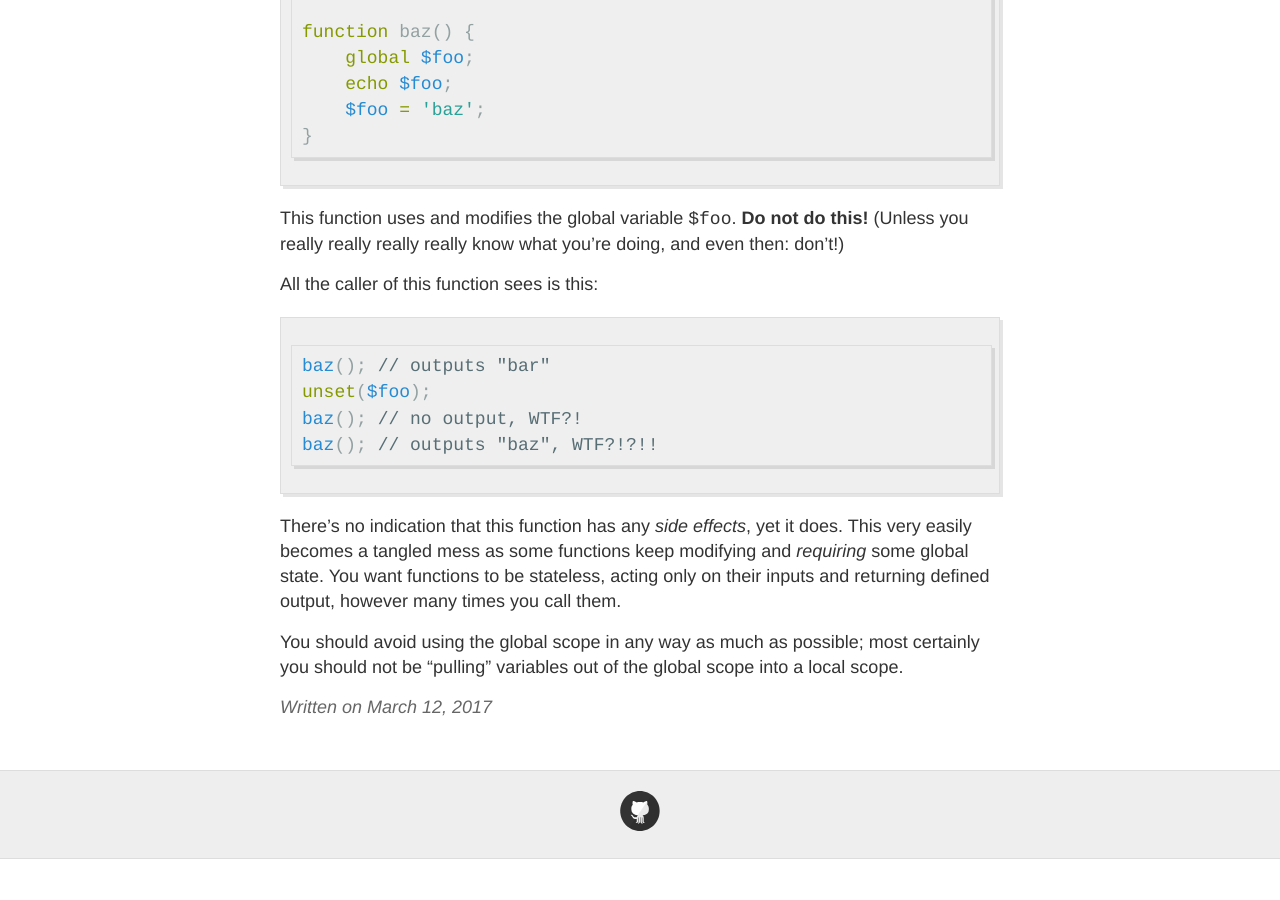
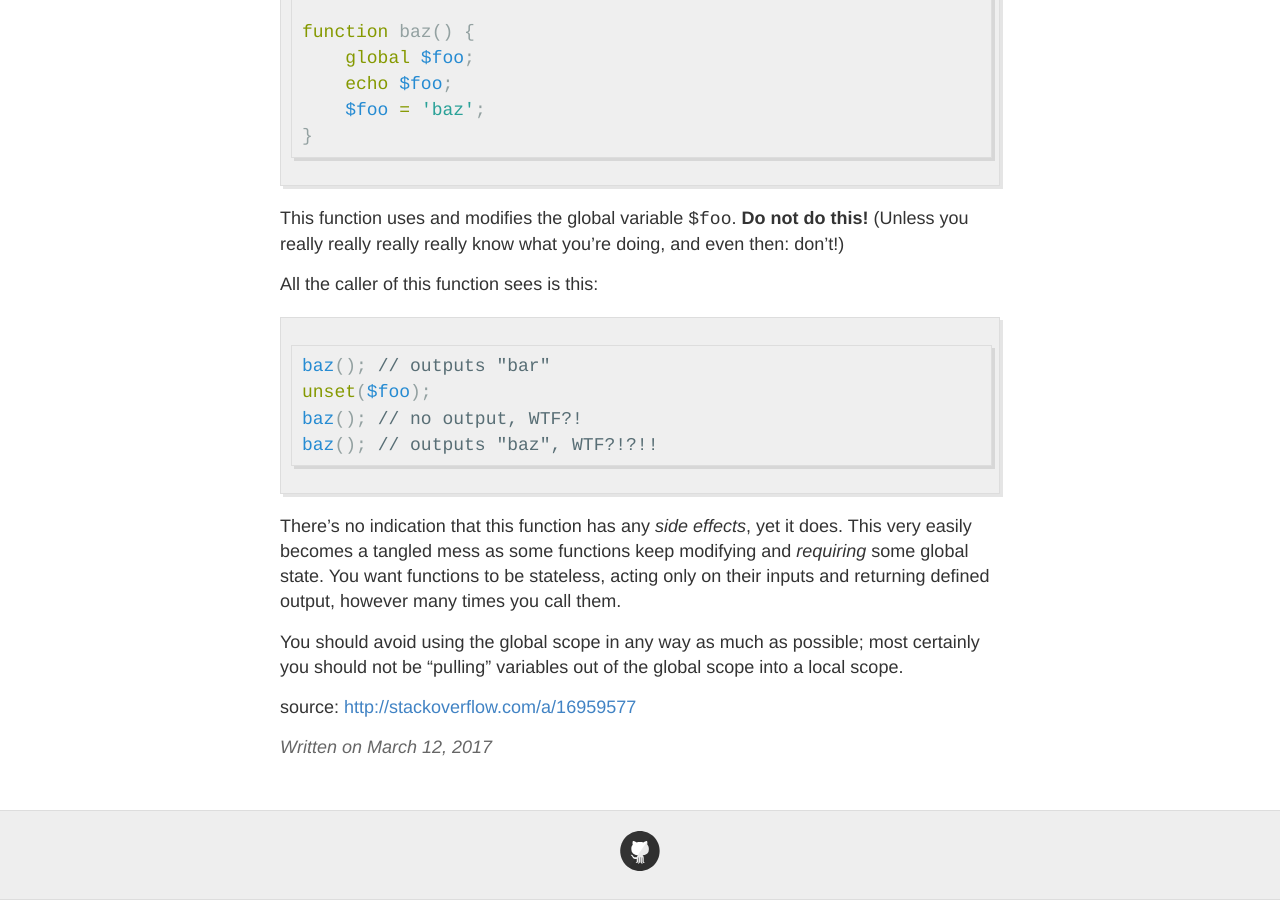
Before and after one commit to tingplenting/tingplenting.github.io, a Jekyll site: the page built from _posts/2017-03-12-php-variable-scope.md, in a window 1280 px wide and 900 px high, scrolled down 5381 px. Built offline with Jekyll 4.4.1, drawn with Linux system fonts in a browser that asks for light colours; before the commit the page ends 6240 px from its top, so only the background shows below that; some of the changed lines change nothing that is shown.

Commit message:
tambahkan source

```diff
--- a/_posts/2017-03-12-php-variable-scope.md
+++ b/_posts/2017-03-12-php-variable-scope.md
@@ -194,3 +194,5 @@ baz(); // outputs "baz", WTF?!?!!
 There's no indication that this function has any *side effects*, yet it does. This very easily becomes a tangled mess as some functions keep modifying and *requiring* some global state. You want functions to be stateless, acting only on their inputs and returning defined output, however many times you call them.
 
 You should avoid using the global scope in any way as much as possible; most certainly you should not be "pulling" variables out of the global scope into a local scope.
+
+source: [http://stackoverflow.com/a/16959577](http://stackoverflow.com/a/16959577)
```
